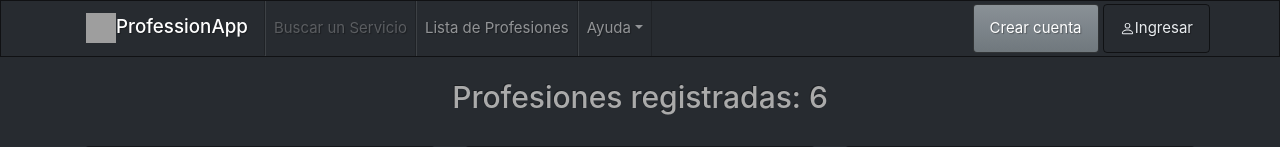
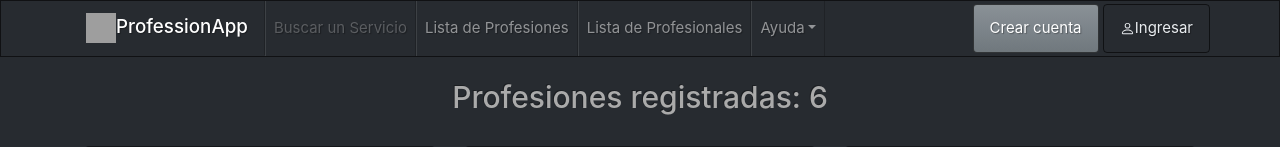
Before and after one commit to rodricerdan09/professionApp-BE, a Django app: page /profesiones/ in a window 1280 px wide. Shown: the top 147 px of the page. Run offline with Django 3.2, Linux system fonts and the light colour scheme; data comes from the database, SQL or seed files in the repository; some libraries are stand-ins or nearby versions; grey boxes are pictures that could not be loaded.

Commit message:
agrego listado de profesionales al navbar

```diff
--- a/templates/includes/navbar.html
+++ b/templates/includes/navbar.html
@@ -15,6 +15,9 @@
             </li>
             <li class="nav-item">
               <a class="nav-link" href="{% url 'profesion-list' %}">Lista de Profesiones</a>
+            </li>
+            <li class="nav-item">
+                <a class="nav-link" href="{% url 'profesional-list' %}">Lista de Profesionales</a>
             </li>
 <!--            <li class="nav-item">-->
 <!--              <a class="nav-link disabled" href="#">Deshabilitado</a>-->
```
